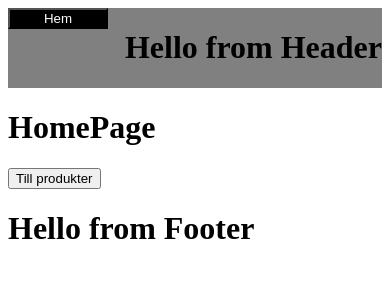
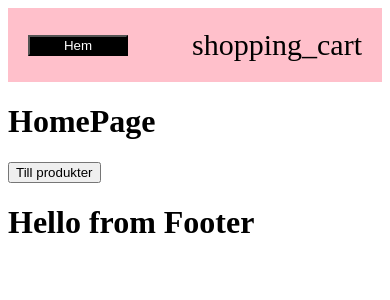
Before and after one commit to Navaas/individual-project-webbshop, a React (Vite) app: page / in a window 390 px wide. Shown: the top 300 px of the page. Built offline with nearby package versions, Linux system fonts and the light colour scheme.

Commit message:
Css on header responsive

```diff
--- a/src/components/Header.tsx
+++ b/src/components/Header.tsx
@@ -1,24 +1,54 @@
 import { Link } from "react-router-dom";
 import styled from "styled-components";
+
+const HeaderDiv = styled.header`
+  background: grey;
+  display: flex;
+  justify-content: space-between;
+
+  @media (max-width: 768px) {
+    background: pink;
+  }
+`;
+
+const ButtonWrapper = styled.div`
+  display: flex;
+  align-items: center;
+  padding: 20px;
+`;
 
 const Button = styled.button`
   background: black;
   color: white;
   width: 100px;
 `;
-const HeaderDiv = styled.header`
-  background: grey;
+
+const CartIcon = styled.span`
+  font-size: 40px;
+  @media (max-width: 768px) {
+    font-size: 30px;
+  }
+`;
+
+const CartWrapper = styled.div`
   display: flex;
-  justify-content: space-between;
+  align-items: center;
+  padding: 20px;
+  cursor: pointer;
 `;
 
 function Header() {
   return (
     <HeaderDiv>
-      <Link to="/">
-        <Button>Hem</Button>
-      </Link>
-      <h1>Hello from Header</h1>
+      <ButtonWrapper>
+        <Link to="/">
+          <Button>Hem</Button>
+        </Link>
+      </ButtonWrapper>
+
+      <CartWrapper>
+        <CartIcon className="material-symbols-outlined">shopping_cart</CartIcon>
+      </CartWrapper>
     </HeaderDiv>
   );
 }
```
